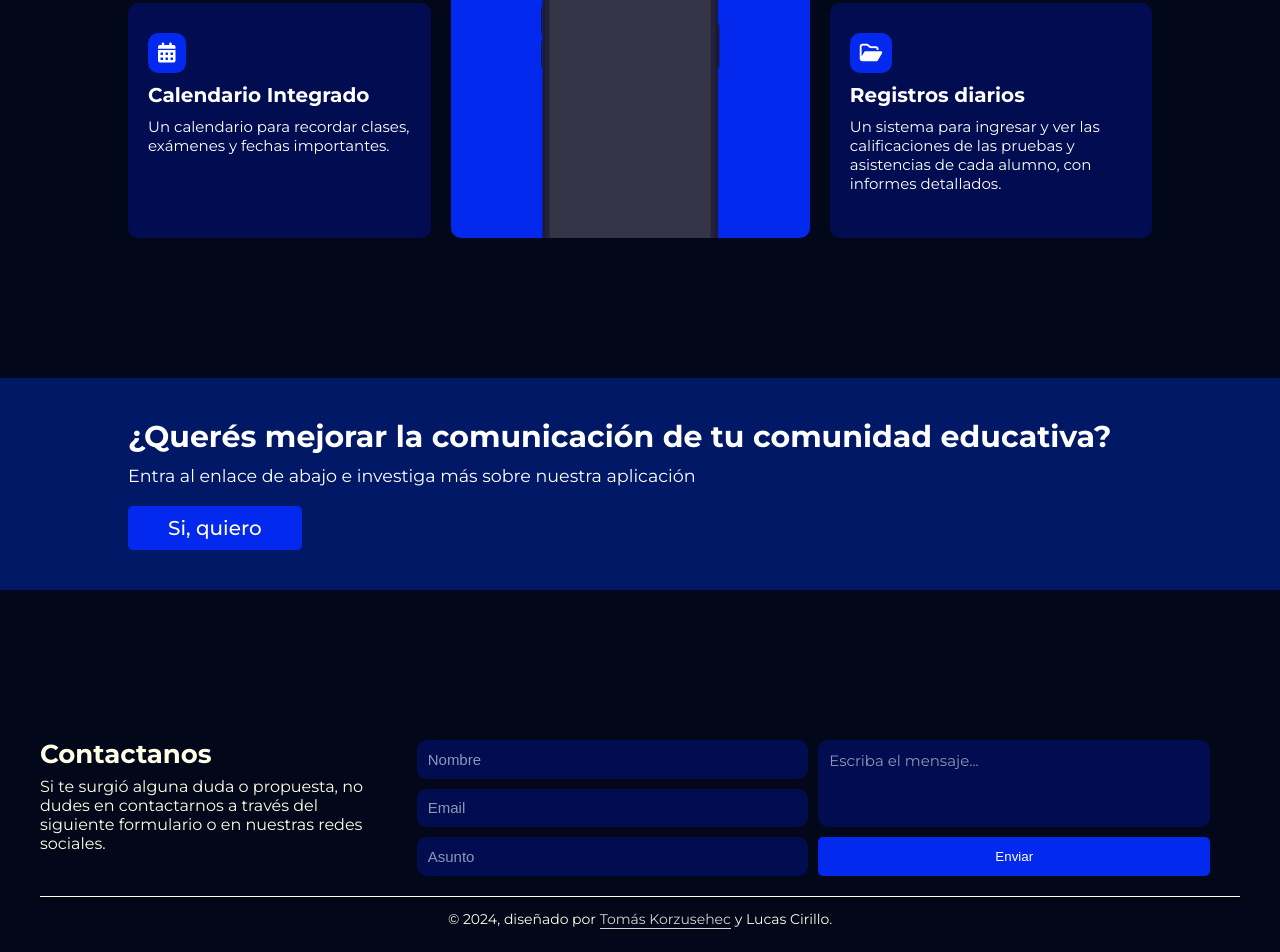
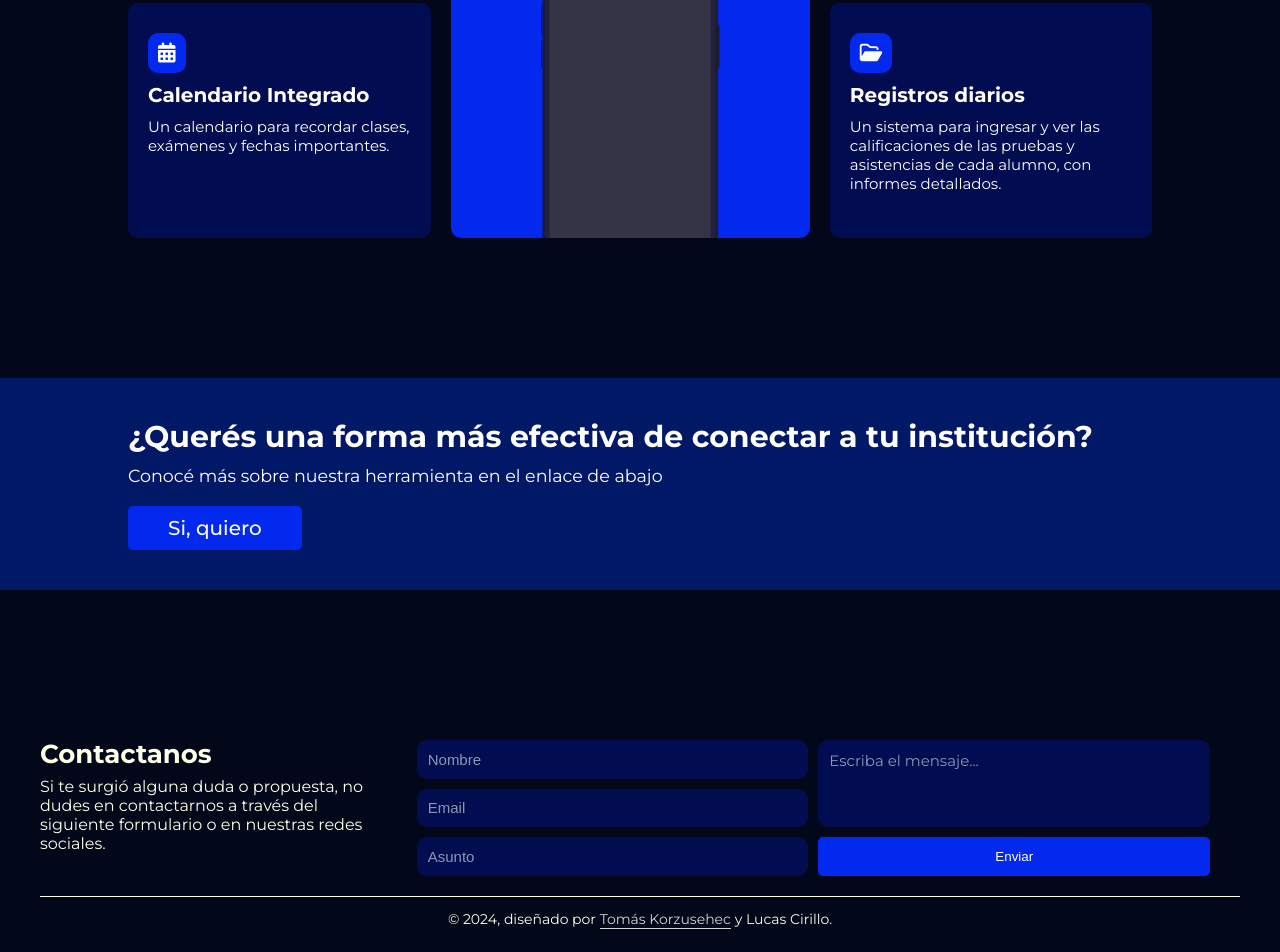
Before and after one commit to tomikorzu/EduLinks, a plain HTML site: page index.html in a window 1280 px wide. Shown: the part 1479-2431 px from the top of the page. Drawn offline with nearby package versions, Linux system fonts and the light colour scheme; a web font is replaced by a local one.

Commit message:
fix(suggestions-2 / index.html): change suggestions-2 section content

```diff
--- a/index.html
+++ b/index.html
@@ -197,10 +197,10 @@
       <section class="suggestions suggestions-2" id="suggestions">
         <div class="suggestions-container">
           <h2 class="h2-suggestions">
-            ¿Querés mejorar la comunicación de tu comunidad educativa?
+            ¿Querés una forma más efectiva de conectar a tu institución?
           </h2>
           <p class="p-suggestions">
-            Entra al enlace de abajo e investiga más sobre nuestra aplicación
+            Conocé más sobre nuestra herramienta en el enlace de abajo
           </p>
           <a
             class="btn-suggestions"
```
